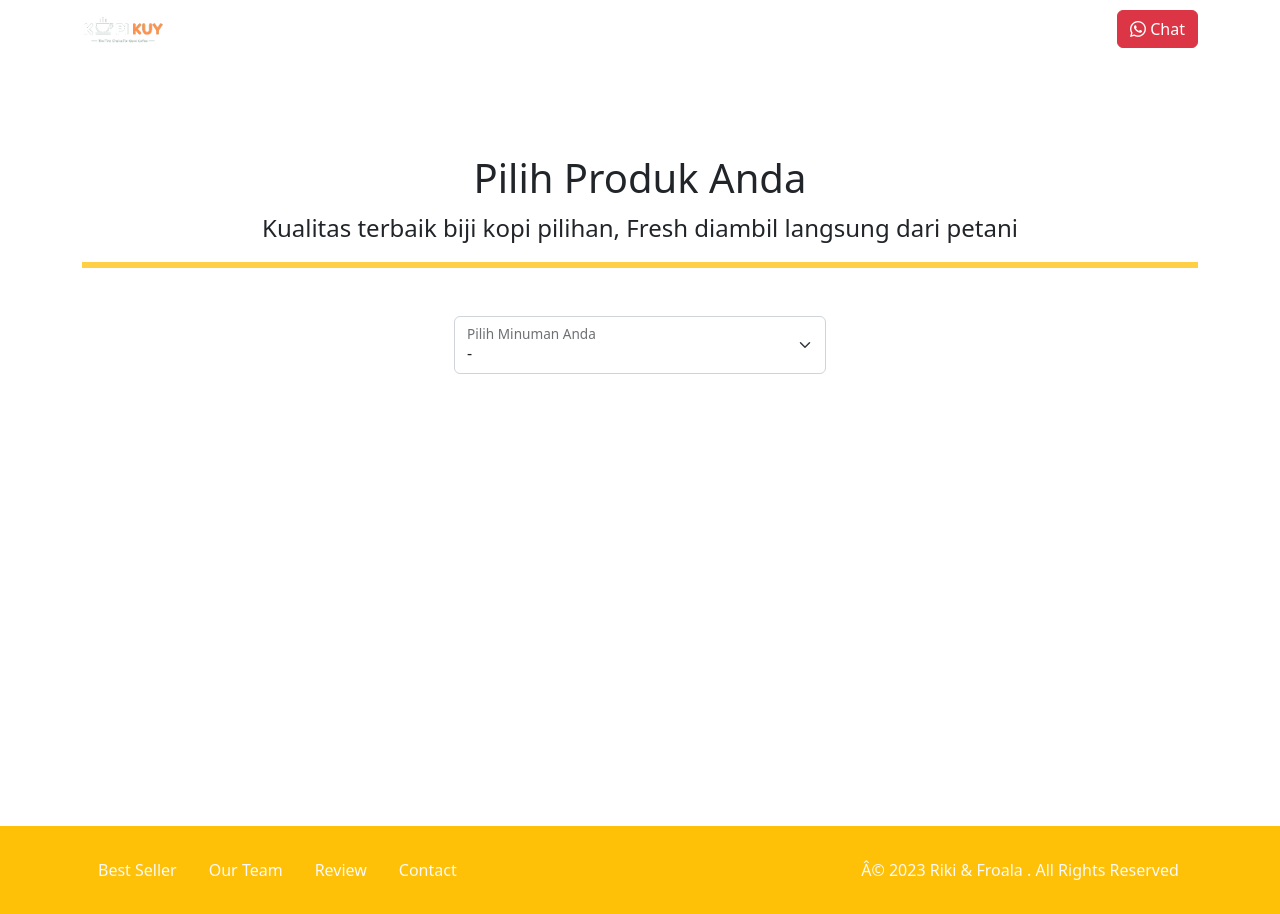
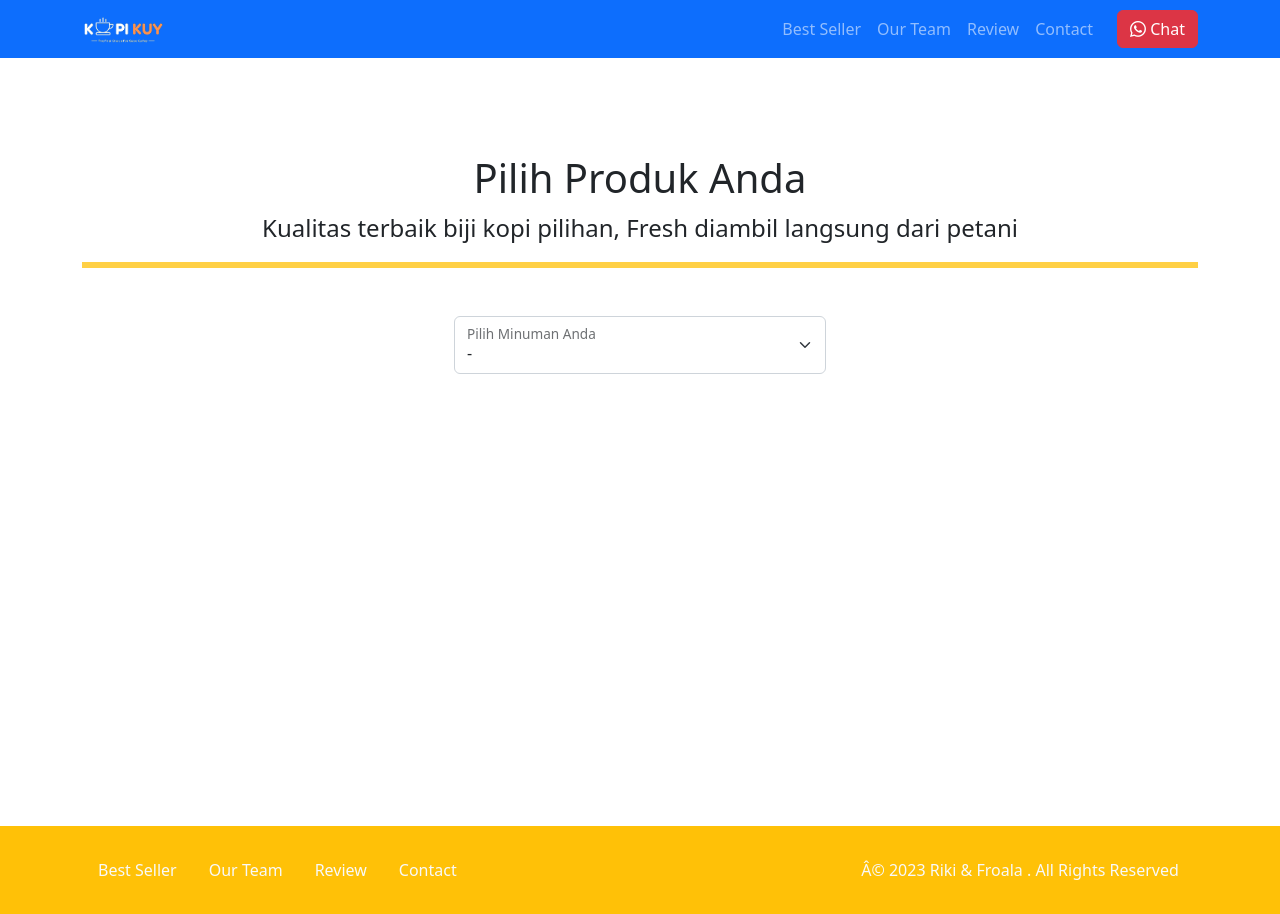
Before and after one commit to bibbib11/kopi-kuy, a plain HTML site: page produk.html in a window 1280 px wide. Drawn offline with Linux system fonts and the light colour scheme.

Commit message:
ganti background

```diff
--- a/produk.html
+++ b/produk.html
@@ -33,7 +33,7 @@
 
 <body>
     <!-- Tulis Kode Bootstrap Di Bawah Sini -->
-    <nav class="navbar navbar-dark bg-dark-olive-green navbar-expand-lg bisadicopy">
+    <nav class="navbar navbar-dark bg-primary navbar-expand-lg bisadicopy">
         <div class="container">
             <a class="navbar-brand" href="#">
                 <img src="images/logo/logo_kuy.png" height="30" alt="image">
```
